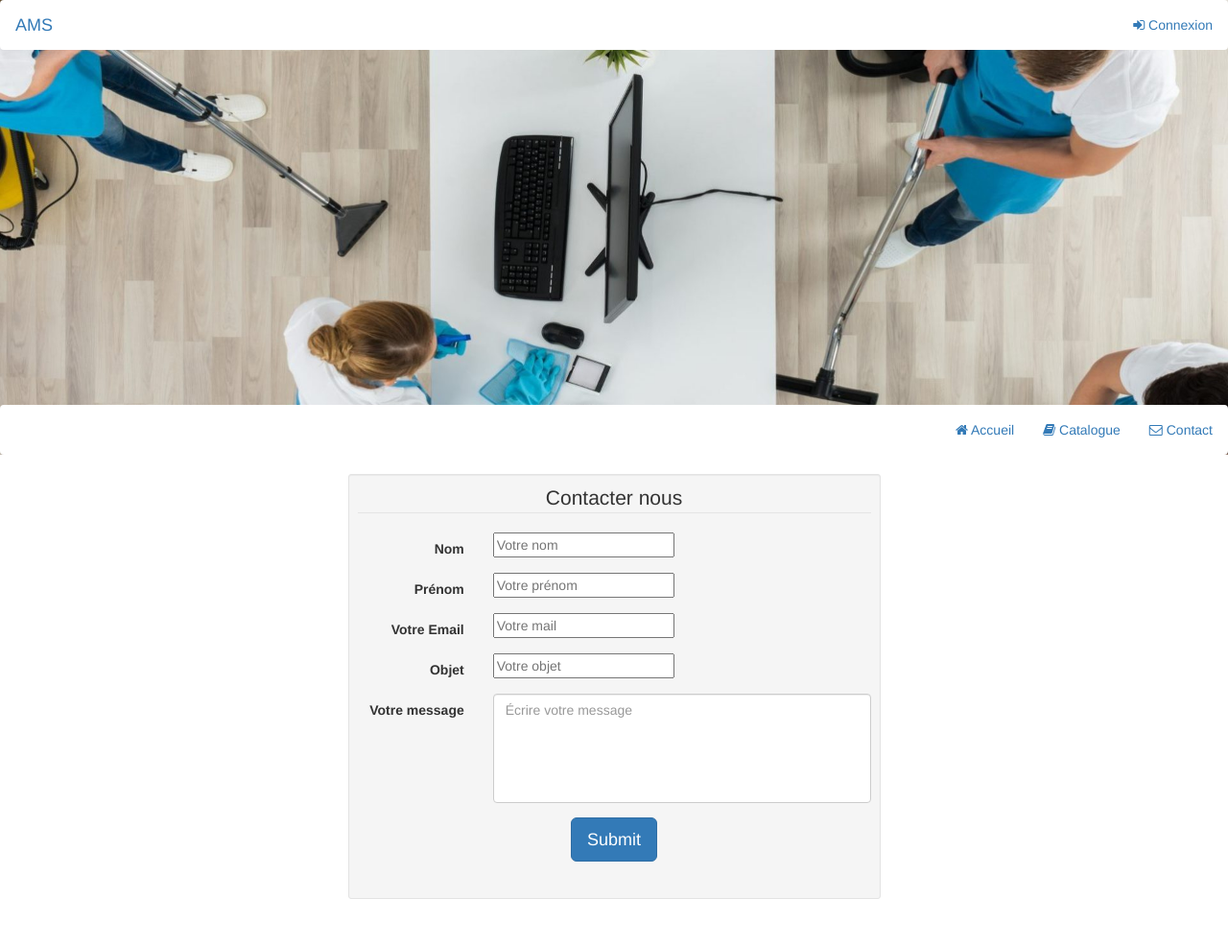
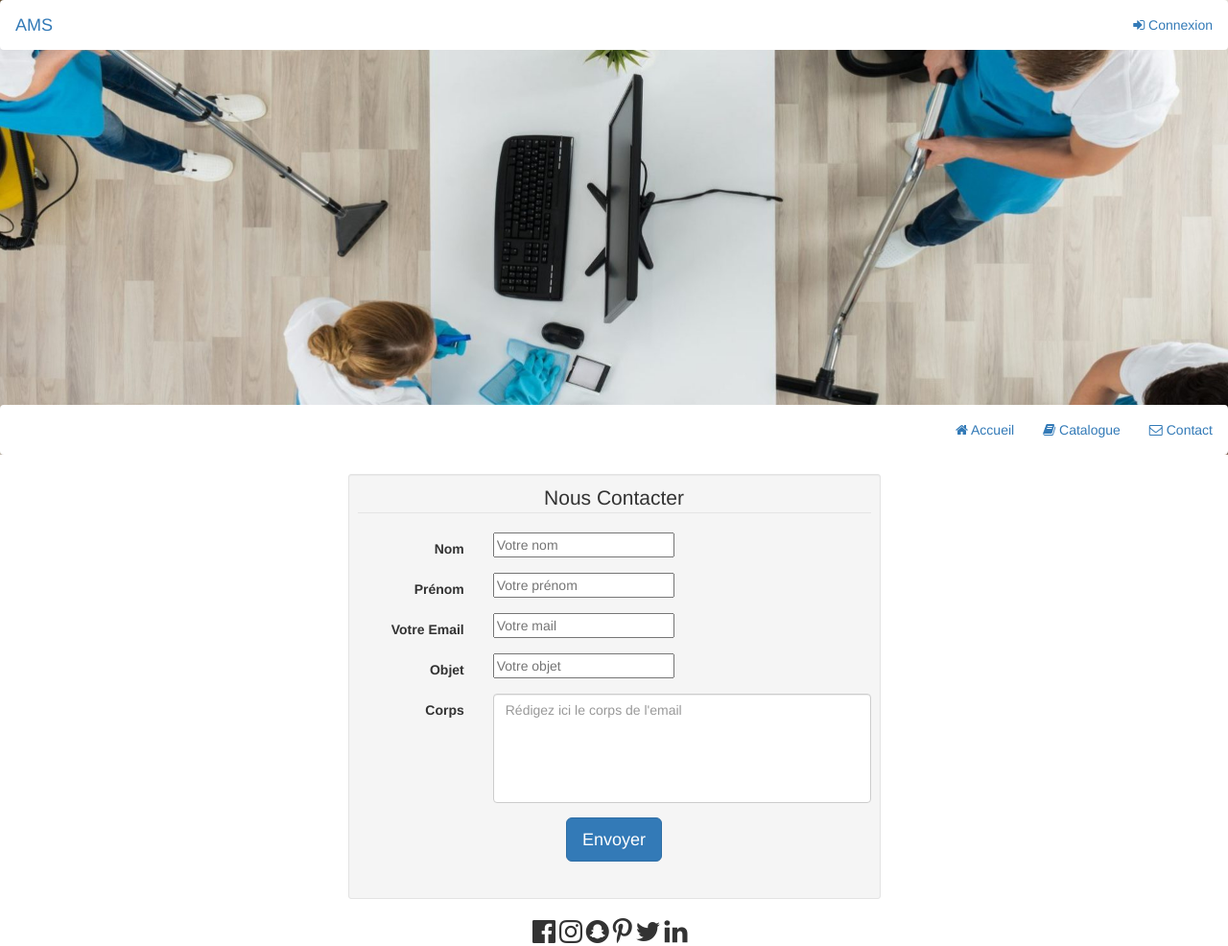
Before and after one commit to Mahatehotia/MultiService, a PHP site: page /MultiService/html/contact.php in a window 1280 px wide. Shown: the whole page at 96% size. Before the commit the page ends 937 px from the top, so only its background shows below. Run offline with PHP 8.4, Linux system fonts and the light colour scheme.

Commit message:
Ajout envoi de mail mais serveur mail ne fonctionne pas

```diff
--- a/_includes/head.php
+++ b/_includes/head.php
@@ -1,7 +1,7 @@
 <head>
     <meta charset="utf-8">
     <!-- Icon du site -->
-    <title>AMultiService</title>
+    <title>AMS Multiservices</title>
     <meta charset="utf-8">
     <meta name="viewport" content="width=device-width, initial-scale=1">
     <link rel="stylesheet" href="https://maxcdn.bootstrapcdn.com/bootstrap/3.3.7/css/bootstrap.min.css">
--- a/connexion.php
+++ b/connexion.php
@@ -2,7 +2,7 @@
 require_once 'classes/CUtilisateur.php';
 session_start();
 try {
-$connexion = new PDO ('mysql:host=localhost;dbname=ams','tafacesi','tafacesi');
+$connexion = new PDO('mysql:host=localhost;dbname=ams','root','root');
 }
 catch (PDOException $e) {
 	echo 'Base de donnee hors service';
--- a/html/contact.php
+++ b/html/contact.php
@@ -1,14 +1,12 @@
 <?php
-require('../_includes/verification.php');
 include 'header.php';
-?>
-<div class="container">
+?><div class="container">
     <div class="row">
         <div class="col-md-6 col-md-offset-3">
             <div class="well well-sm">
                 <form class="form-horizontal" action="" method="post">
                     <fieldset>
-                        <legend class="text-center">Contacter nous</legend>
+                        <legend class="text-center">Nous Contacter</legend>
 
                         <!-- Nom input-->
                         <div class="form-group">
@@ -41,18 +39,18 @@ include 'header.php';
                             </div>
                         </div>
 
-                        <!-- Message -->
+                        <!-- Corps -->
                         <div class="form-group">
-                            <label class="col-md-3 control-label" for="message">Votre message</label>
+                            <label class="col-md-3 control-label" for="message">Corps</label>
                             <div class="col-md-9">
-                                <textarea class="form-control" id="message" name="message" placeholder="Écrire votre message" rows="5"></textarea>
+                                <textarea class="form-control" id="message" name="corps" placeholder="Rédigez ici le corps de l'email" rows="5"></textarea>
                             </div>
                         </div>
 
                         <!-- Form actions -->
                         <div class="form-group">
                             <div class="col-md-12 text-center">
-                                <button type="submit" class="btn btn-primary btn-lg">Submit</button>
+                                <button type="submit" name='envoimail' class="btn btn-primary btn-lg">Envoyer</button>
                             </div>
                         </div>
                     </fieldset>
@@ -63,3 +61,37 @@ include 'header.php';
 </div>
     </body>
 </html>
+<?php
+
+                                // Si il y a eu un clic sur le bouton "Envoyer"
+
+                                if(isset($_POST['envoimail'])) {
+                                $nom     = trim($_POST['nom']);
+                                $prenom     = trim($_POST['prenom']); // Récupération des informations contenues dans les champs
+	                            $email   = trim($_POST['email']);
+	                            $objet   = $_POST['objet'];
+	                            $corps = $_POST['corps'];
+
+
+                                $headers =  'MIME-Version: 1.0' . "\r\n";
+                                $headers .= 'From: MultiServices <multiservices@gmail.com>' . "\r\n";
+                                $headers .= 'Content-type: text/html; charset=iso-8859-1' . "\r\n";
+
+                                if (($nom != '') && ($prenom != '') && ($email != '') && ($objet != '') && ($corps != '')) {
+
+                                if (filter_var($email, FILTER_VALIDATE_EMAIL)) {
+
+                                    $message = "Content-Type: text/plain; charset=\"ISO-8859-1\""."\n";
+                                    $message.= "Content-Transfer-Encoding: 8bit"."\n";
+
+                                    if(@mail($email,$objet,$corps, $headers)){
+                                    echo '<script>alert("Mail envoyé avec succès");</script>';
+                                }else{
+                                    echo '<script>alert("Le mail n\'a pas pu être envoyé");</script>';
+                                }
+                                } else {
+                                    echo 'Cet email a un format non adapté.';
+                                }
+                                }
+                                }
+                                include 'footer.php';
```
